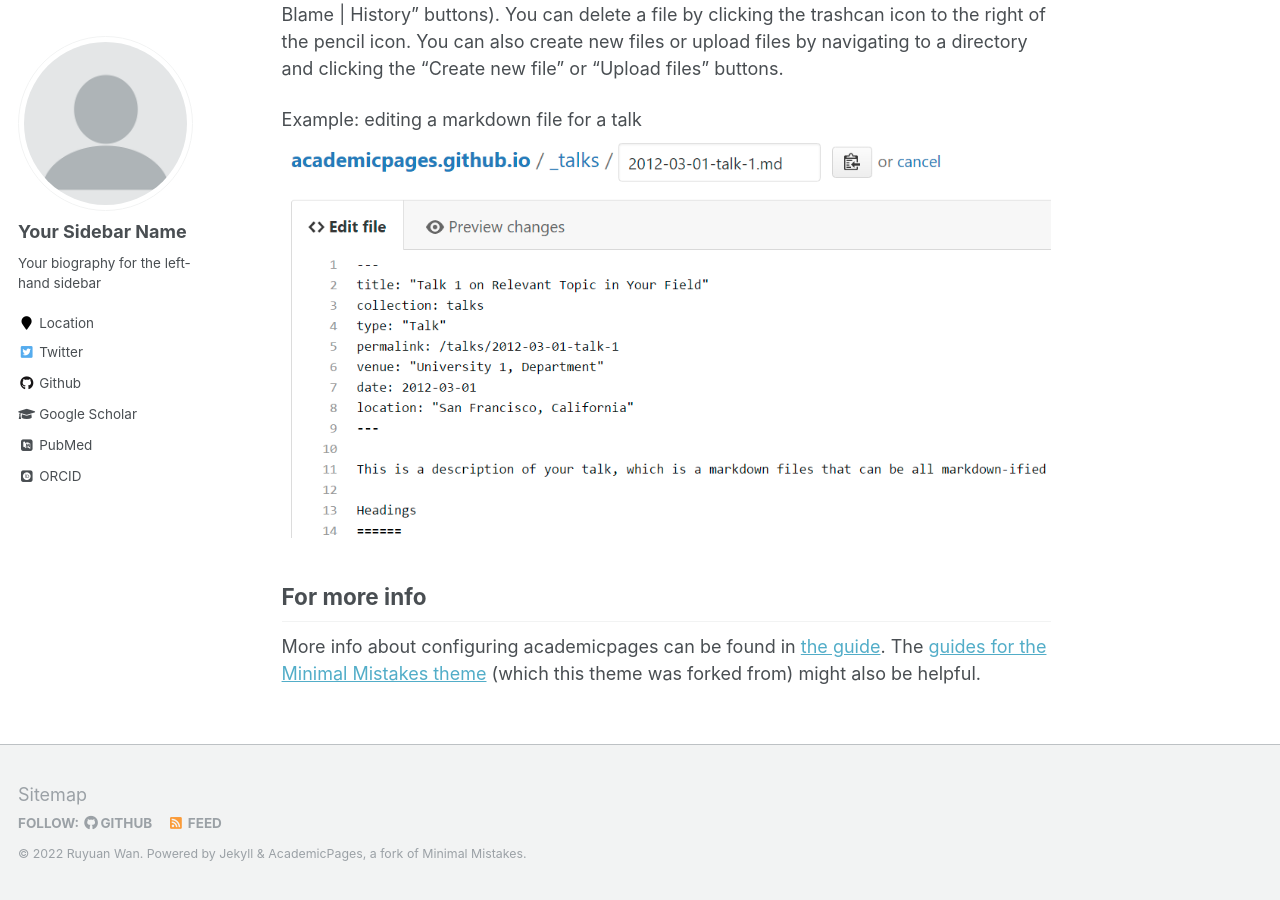
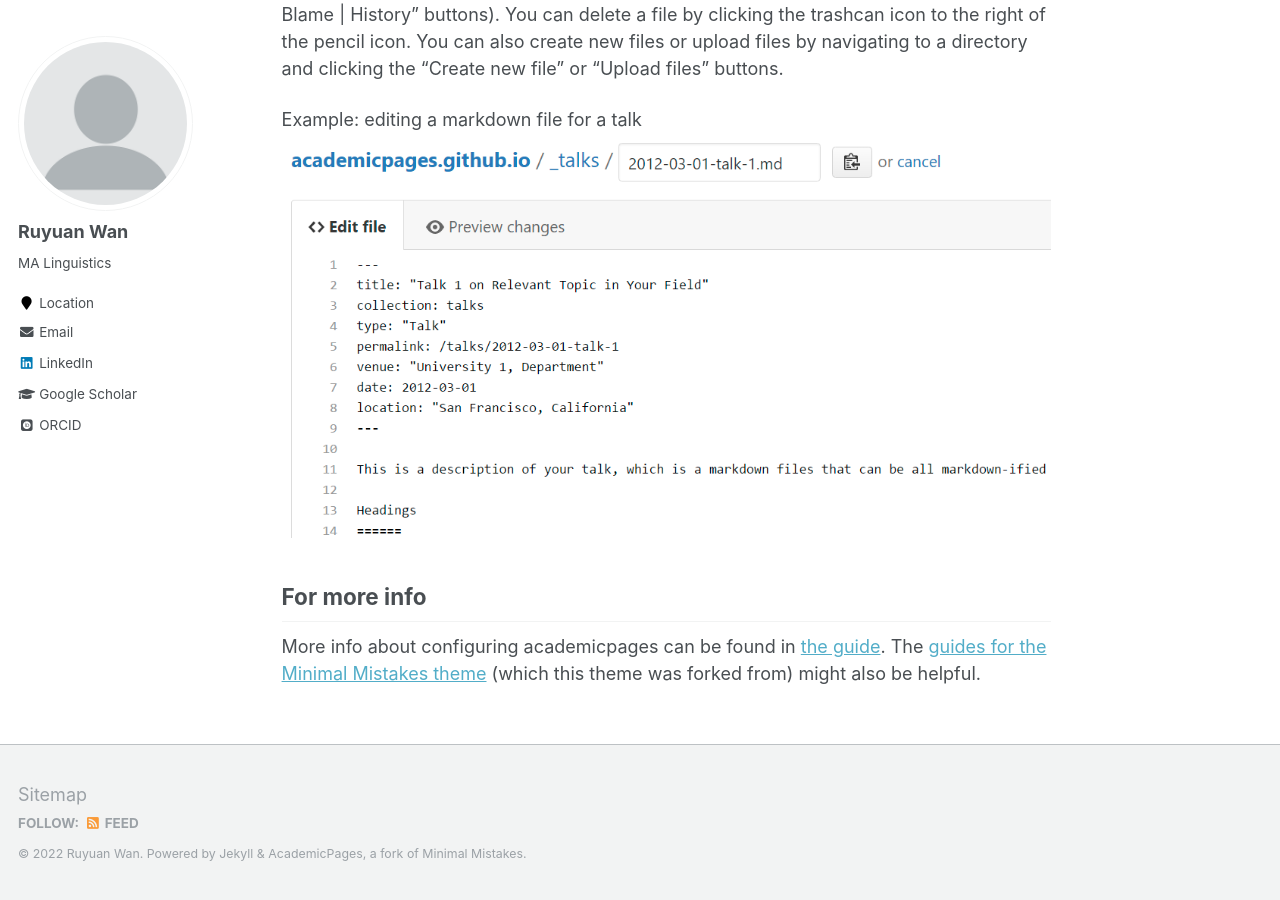
Before and after one commit to RuyuanWan/ruyuanwan.github.io, a Jekyll site: the page built from _pages/about.md, in a window 1280 px wide and 900 px high, scrolled down 2463 px. Built offline with Jekyll 4.4.1, drawn with Linux system fonts in a browser that asks for light colours; some web fonts are replaced.

Commit message:
Update _config.yml

```diff
--- a/_config.yml
+++ b/_config.yml
@@ -80,15 +80,15 @@ analytics:
 
 # Site Author
 author:
-  name             : "Your Sidebar Name"
+  name             : "Ruyuan Wan"
   avatar           : "profile.png"
-  bio              : "Your biography for the left-hand sidebar"
+  bio              : "MA Linguistics "
   location         : "Location"
   employer         :
-  pubmed           : "https://www.ncbi.nlm.nih.gov/pubmed/?term=john+snow"
-  googlescholar    : "http://yourfullgooglescholarurl.com"
-  email            :
-  researchgate     :  # example: "https://www.researchgate.net/profile/yourprofile"
+  #pubmed           : "https://www.ncbi.nlm.nih.gov/pubmed/?term=john+snow"
+  googlescholar    : "https://scholar.google.com/citations?user=Syi-4BIAAAAJ&hl=en"
+  email            :  "wanxx199@umn.edu"
+  #researchgate     :  # example: "https://www.researchgate.net/profile/yourprofile"
   uri              :
   bitbucket        :
   codepen          :
@@ -96,20 +96,20 @@ author:
   flickr           :
   facebook         :
   foursquare       :
-  github           : "academicpages"
+  github           : #"academicpages"
   google_plus      :
   keybase          :
   instagram        :
   impactstory      : #"https://profiles.impactstory.org/u/xxxx-xxxx-xxxx-xxxx"
   lastfm           :
-  linkedin         :
+  linkedin         : "https://www.linkedin.com/in/ruyuan-wan-07804b139/"
   orcid            : "http://orcid.org/yourorcidurl"
   pinterest        :
   soundcloud       :
   stackoverflow    : # http://stackoverflow.com/users/123456/username
   steam            :
   tumblr           :
-  twitter          : "replacethistwitterhandle"
+  twitter          : #"replacethistwitterhandle"
   vine             :
   weibo            :
   xing             :
```
